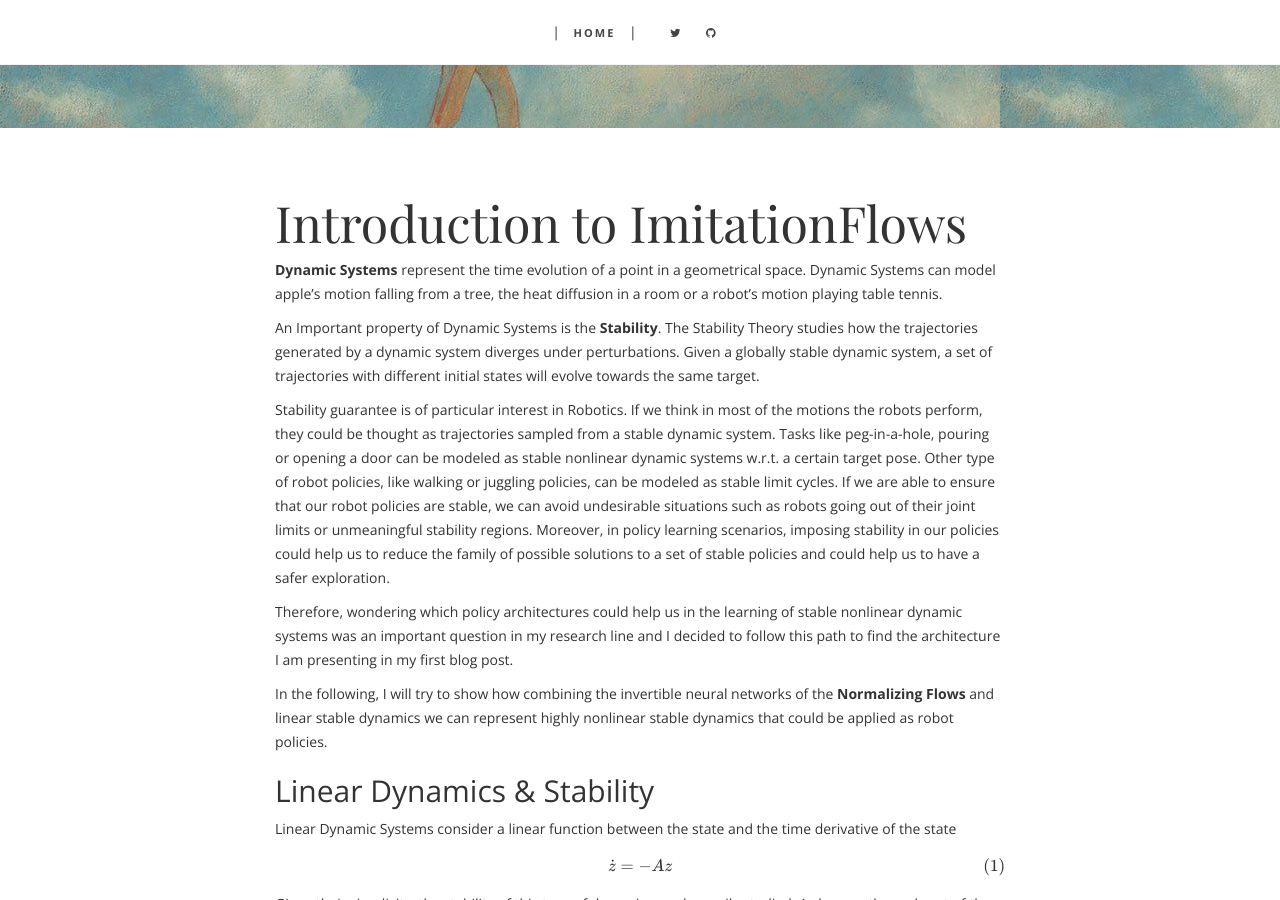
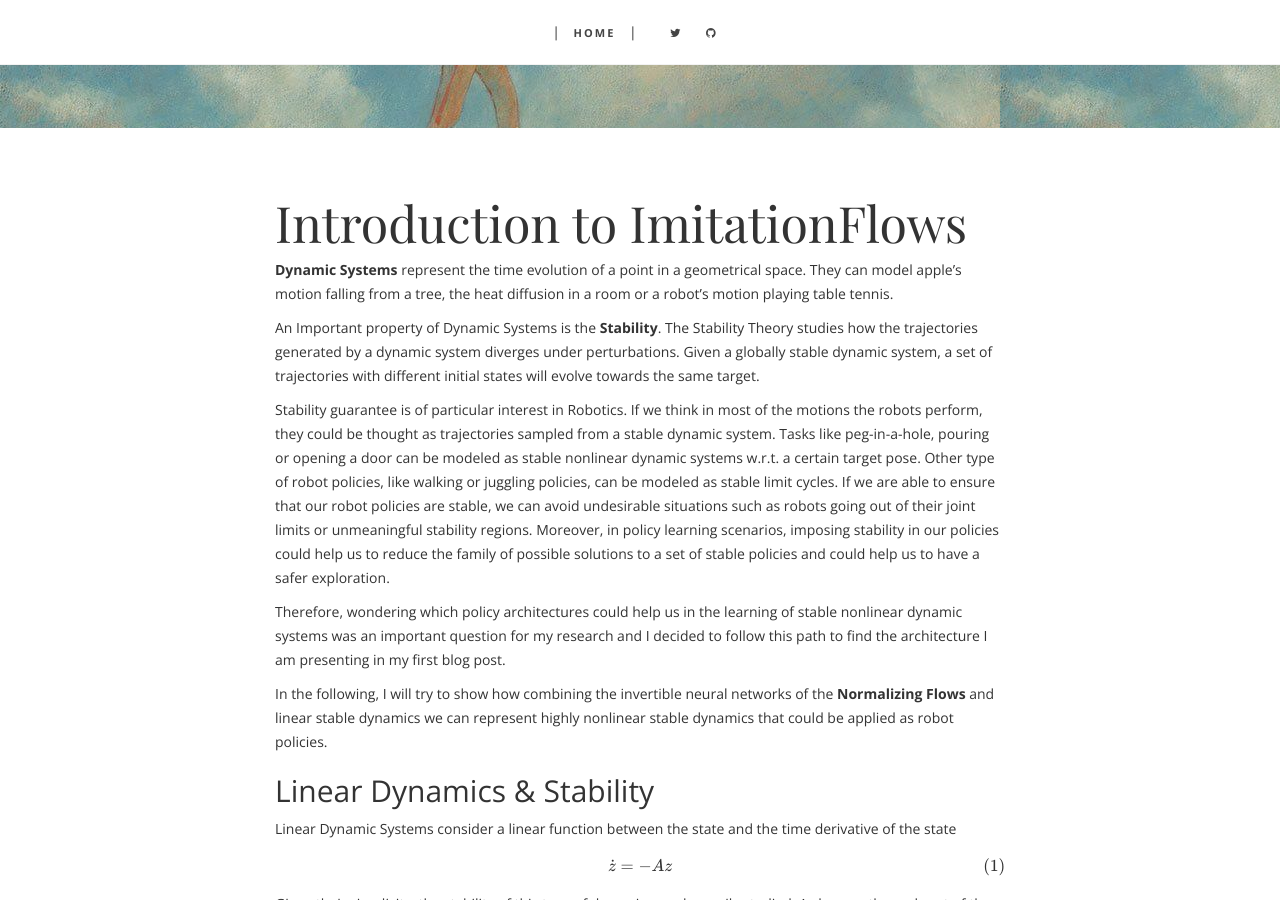
Before and after one commit to TheCamusean/theCamusean.github.io, a Jekyll site: the page built from _posts/2020-07-05-ImitationFlows.md, in a window 1280 px wide and 900 px high, scrolled down 772 px. Built offline with Jekyll 4.4.1, drawn with Linux system fonts in a browser that asks for light colours; some web fonts are replaced; formulas are drawn with MathJax 3; a script that is not in the unit is left out; comment, search, counter and statistics services are not loaded; some of the changed text lies outside the part shown.

Commit message:
to long??

```diff
--- a/_posts/2020-07-05-ImitationFlows.md
+++ b/_posts/2020-07-05-ImitationFlows.md
@@ -14,13 +14,13 @@
 
 <h1 class="size-50">Introduction to ImitationFlows</h1>
 
-**Dynamic Systems** represent the time evolution of a point in a geometrical space. Dynamic Systems can model apple's motion falling from a tree, the heat diffusion in a room or a robot's motion playing table tennis.
+**Dynamic Systems** represent the time evolution of a point in a geometrical space. They can model apple's motion falling from a tree, the heat diffusion in a room or a robot's motion playing table tennis.
 
 An Important property of Dynamic Systems is the **Stability**. The Stability Theory studies how the trajectories generated by a dynamic system diverges under perturbations. Given a globally stable dynamic system, a set of trajectories with different initial states will evolve towards the same target.
 
 Stability guarantee is of particular interest in Robotics. If we think in most of the motions the robots perform, they could be thought as trajectories sampled from a stable dynamic system. Tasks like peg-in-a-hole, pouring or opening a door can be modeled as stable nonlinear dynamic systems w.r.t. a certain target pose. Other type of robot policies, like walking or juggling policies, can be modeled as stable limit cycles. If we are able to ensure that our robot policies are stable, we can avoid undesirable situations such as robots going out of their joint limits or unmeaningful stability regions. Moreover, in policy learning scenarios, imposing stability in our policies could help us to reduce the family of possible solutions to a set of stable policies and could help us to have a safer exploration.
 
-Therefore, wondering which policy architectures could help us in the learning of stable nonlinear dynamic systems was an important question in my research line and I decided to follow this path to find the architecture I am presenting in my first blog post.
+Therefore, wondering which policy architectures could help us in the learning of stable nonlinear dynamic systems was an important question for my research and I decided to follow this path to find the architecture I am presenting in my first blog post.
 
 In the following, I will try to show how combining the invertible neural networks of the **Normalizing Flows** and linear stable dynamics we can represent highly nonlinear stable dynamics that could be applied as robot policies.
 
@@ -84,7 +84,9 @@
    p(y) = p(z) \left|\textrm{det} \frac{\partial f}{\partial z} \right|^{-1}
    \label{eq:density_nf}
 \end{align}
-The main research line in the Normalizing Flows is in the architectures for the learnable diffeomorphisms, group under the name of Invertible Neural Networks.
+The main research line in the Normalizing Flows is in the architectures for the learnable diffeomorphisms, grouped under the name of Invertible Neural Networks.
+
+These invertible neural networks are very expressive and we used them to learm our diffeomorphism. While In the context of Normalizing Flows, these networks had been used for learning distributions in static data, we can easily extend the model to learn distributions in trajectories.
 
 
 #### Citation
```
